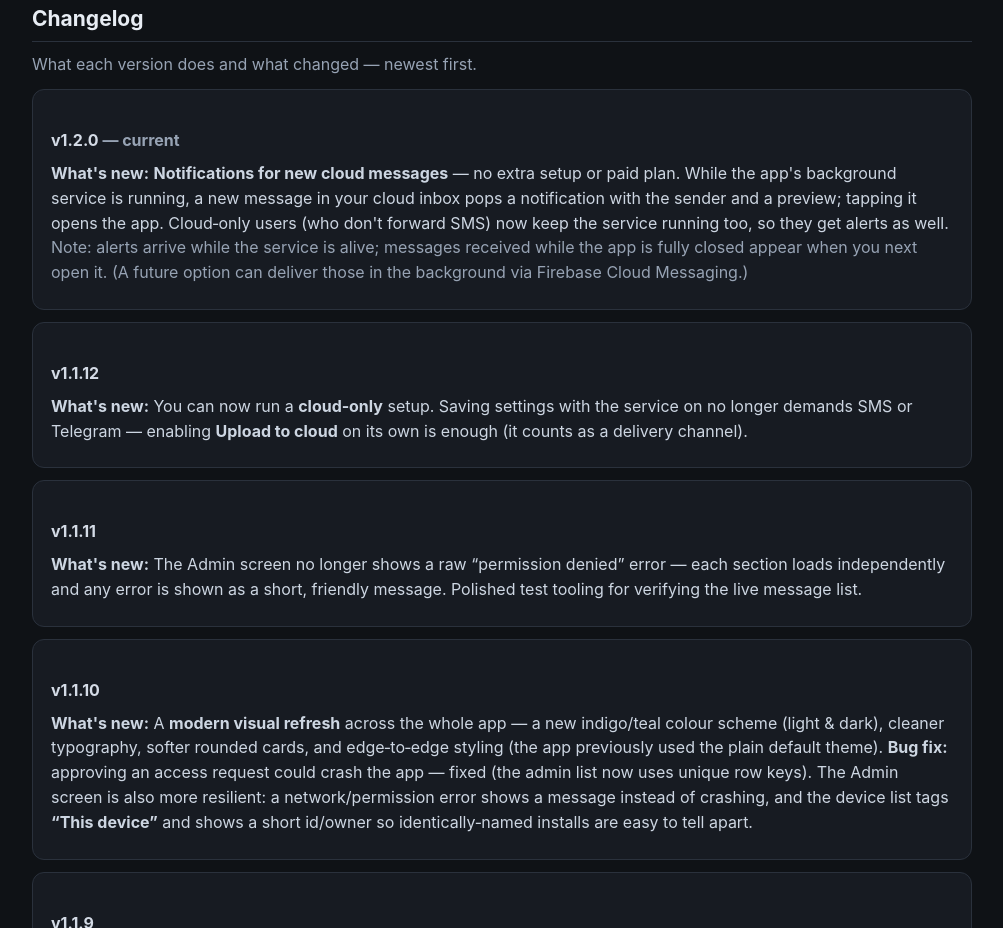
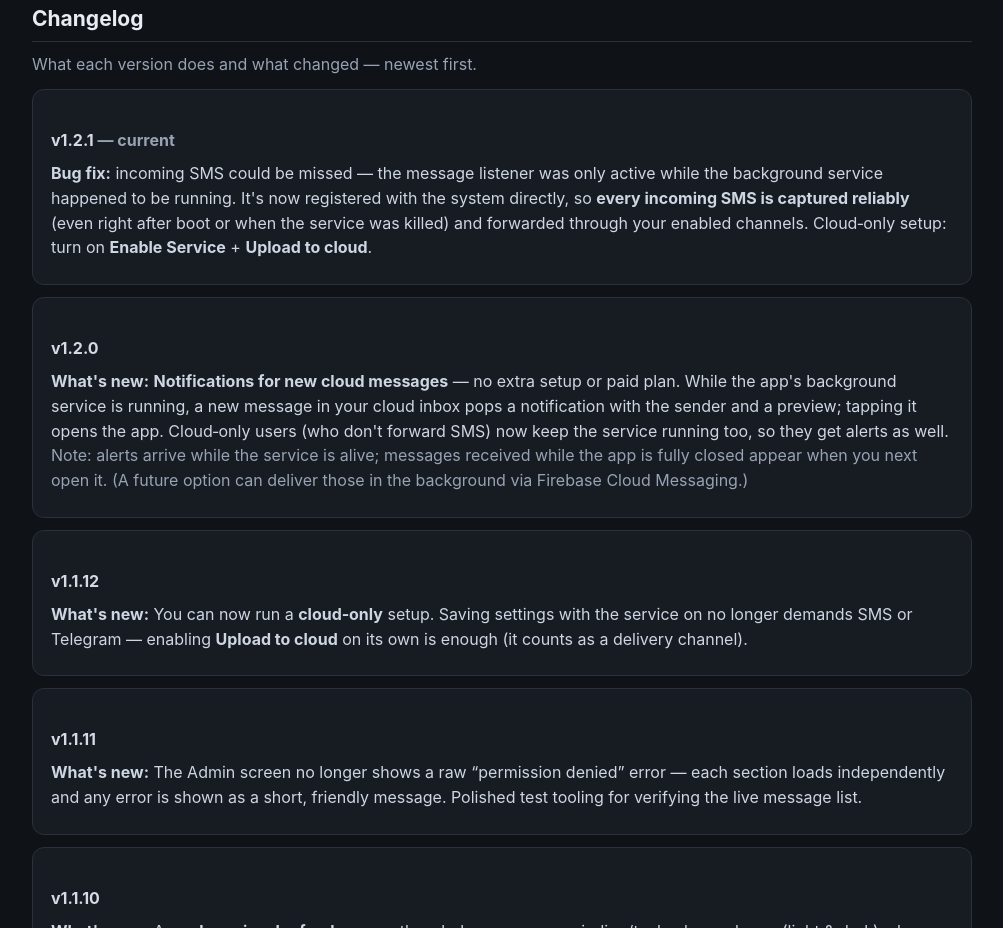
Before and after one commit to viswanathanTJ/sms-forwarder, a plain HTML site: page docs/wiki.html in a window 1280 px wide. Shown: the part 1739-2667 px from the top of the page, without its empty margins (138-1141 px from the left). Drawn offline with Linux system fonts and the light colour scheme.

Commit message:
docs(wiki): v1.2.1 changelog (reliable SMS reception fix) (#30)
Co-authored-by: Claude Opus 4.8 <noreply@anthropic.com>

```diff
--- a/docs/wiki.html
+++ b/docs/wiki.html
@@ -118,7 +118,11 @@
   <h2>Changelog</h2>
   <p class="muted">What each version does and what changed — newest first.</p>
   <div class="card">
-    <h3>v1.2.0 <span class="muted">— current</span></h3>
+    <h3>v1.2.1 <span class="muted">— current</span></h3>
+    <p><b>Bug fix:</b> incoming SMS could be missed — the message listener was only active while the background service happened to be running. It's now registered with the system directly, so <b>every incoming SMS is captured reliably</b> (even right after boot or when the service was killed) and forwarded through your enabled channels. Cloud‑only setup: turn on <b>Enable Service</b> + <b>Upload to cloud</b>.</p>
+  </div>
+  <div class="card">
+    <h3>v1.2.0</h3>
     <p><b>What's new:</b> <b>Notifications for new cloud messages</b> — no extra setup or paid plan. While the app's background service is running, a new message in your cloud inbox pops a notification with the sender and a preview; tapping it opens the app. Cloud‑only users (who don't forward SMS) now keep the service running too, so they get alerts as well. <span class="muted">Note: alerts arrive while the service is alive; messages received while the app is fully closed appear when you next open it. (A future option can deliver those in the background via Firebase Cloud Messaging.)</span></p>
   </div>
   <div class="card">
```
